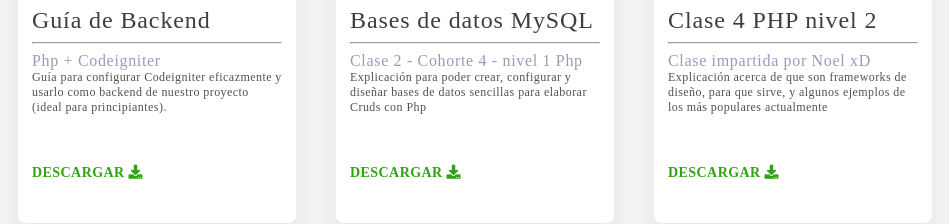
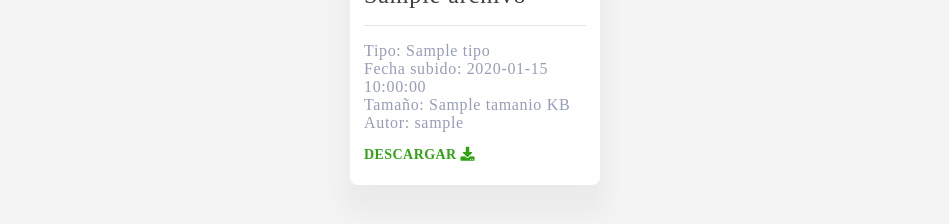
Before and after one commit to Andrealr10/gestor, a CodeIgniter app: the page made by application/views/pages/archivos/archivos.php in a window 1280 px wide. Shown: the part 305-529 px from the top of the page, without its empty margins (165-1114 px from the left). After the commit the page ends 466 px from the top, so only its background shows below. Run offline with CodeIgniter, Linux system fonts and the light colour scheme; tables that the repository leaves empty hold one stand-in row (values such as "Sample post"); the template is opened without the code that fills it: most values are stand-ins (such as "Sample title", 1, 10 or a date in 2020); grey boxes marked "Sample" are stand-in pictures.

Commit message:
cambios al subir archivo

```diff
--- a/application/models/ArchivoModel.php
+++ b/application/models/ArchivoModel.php
@@ -16,7 +16,11 @@ class ArchivoModel extends CI_Model
 
     public function getBySubCategoria($id)
     {
-        $this->db->where('id_subcategoria', $id);
+        $this->db->select('*');
+        $this->db->join('tipo_archivo', 'archivo.id_tipo_archivo = tipo_archivo.id_tipo_archivo');
+        $this->db->join('usuario', 'usuario.id_usuario = archivo.id_usuario');
+        $this->db->where('archivo.id_subcategoria', $id);
+        $this->db->where('archivo.estado', 1);
         return $this->db->get($this->tabla)->result();
     }
     public function insert($datos)
--- a/application/views/pages/archivos/archivos.php
+++ b/application/views/pages/archivos/archivos.php
@@ -1,128 +1,50 @@
 <!DOCTYPE html>
 <html lang="en">
+
 <head>
   <meta charset="UTF-8">
   <meta name="viewport" content="width=device-width, initial-scale=1.0">
   <meta http-equiv="X-UA-Compatible" content="ie=edge">
+  <link rel="stylesheet" href="<?= base_url(); ?>libs/css/bootstrap.min.css">
   <link rel="stylesheet" href="<?= base_url(); ?>libs/css/contenido.css">
   <link rel="stylesheet" href="<?= base_url(); ?>libs/fonts/css/all.css">
   <link href="https://fonts.googleapis.com/icon?family=Material+Icons" rel="stylesheet">
-    <title>Document</title>
+  <title>Archivos</title>
 </head>
+
 <body>
   <!--Establecer maxlenght="21" para los titulos, 34 para subtitulos y 200 para la descripcion-->
   <a href="<?= base_url('subcategoria'); ?>" class="buton"><i class="large material-icons">arrow_back</i></a>
 
   <div class="container">
     <!-- ******************************************************************* -->
+    <?php foreach ($archivos as $archivo) { ?>
     <div class="tarjeta">
       <!-- <img src="https://res.cloudinary.com/ddbxzcb7k/image/upload/v1565102528/dp-01_mxstm3.svg"></img> -->
-          <img width="100px" src="./assets/word.png">
+      <img width="100px" src="<?= $archivo->icono ?>">
       <div class="titulo">
-            <h2>Guía de Backend</h2>
+        <h2><?= $archivo->archivo ?></h2>
         <hr>
-            <div class="subtitulo">Php + Codeigniter</div>
-            <div class="descripcion">Guía para configurar Codeigniter eficazmente y usarlo como backend de nuestro proyecto (ideal para principiantes).</div>
+        <div class="subtitulo">Tipo: <?= $archivo->tipo ?></div>
+        <div class="subtitulo">Fecha subido: <?= $archivo->fecha ?></div>
+        <div class="subtitulo">Tamaño: <?= $archivo->tamanio ?> KB</div>
+        <div class="subtitulo">Autor: <?= $archivo->username ?></div>
+        <!-- <div class="descripcion">Guía para configurar Codeigniter eficazmente y usarlo como backend de nuestro proyecto (ideal para principiantes).</div> -->
       </div>
-
+      <br><br>
       <div class="acciones">
+        <a href="<?= base_url('archivo') ?>/download/PHP/guias/<?= $archivo->archivo ?>">
           <button class="descargar">DESCARGAR <i class="fas fa-download"></i></button>
+        </a>
         <div class="overlay"></div>
         <div class="iconito">
           <i class="fas fa-user fa-2x" style="color:white;"></i>
         </div>
       </div>
     </div>
-      <!-- ******************************************************************* -->
-        <div class="tarjeta">
-          <img width="100px" src="./assets/pdf.png">
-          <div class="titulo">
-            <h2>Bases de datos MySQL</h2>
-            <hr>
-            <div class="subtitulo">Clase 2 - Cohorte 4 - nivel 1 Php</div>
-            <div class="descripcion">Explicación para poder crear, configurar y diseñar bases de datos sencillas para elaborar Cruds con Php</div>
-          </div>
-          <div class="acciones">
-            <button class="descargar">DESCARGAR <i class="fas fa-download"></i></button>
-            <div class="overlay"></div>
-            <div class="iconito">
-              <i class="fas fa-user fa-2x" style="color:white;"></i>
-            </div>
-          </div>
-        </div>
-      <!-- ******************************************************************* -->
-        <div class="tarjeta">
-          <!-- <img src="https://res.cloudinary.com/ddbxzcb7k/image/upload/v1565105907/cpdp-02_kkownp.svg"></img> -->
-          <img width="100px" src="./assets/ppt.png">
-          <div class="titulo">
-            <h2>Clase 4 PHP nivel 2</h2>
-            <hr>
-            <div class="subtitulo">Clase impartida por Noel xD</div>
-            <div class="descripcion">Explicación acerca de que son frameworks de diseño, para que sirve, y algunos ejemplos de los más populares actualmente</div>
-          </div>
-          <div class="acciones">
-            <button class="descargar">DESCARGAR <i class="fas fa-download"></i></button>
-            <div class="overlay"></div>
-            <div class="iconito">
-              <i class="fas fa-user fa-2x" style="color:white;"></i>
-            </div>
-          </div>
-        </div>
-      <!-- ******************************************************************* -->
-        <div class="tarjeta">
-          <!-- <img src="https://res.cloudinary.com/ddbxzcb7k/image/upload/v1565105907/cpdp-02_kkownp.svg"></img> -->
-          <img width="100px" src="./assets/mysql.png">
-          <div class="titulo">
-            <h2>Base de datos para crud</h2>
-            <hr>
-            <div class="subtitulo">Base de datos para el crud de la clase</div>
-            <div class="descripcion">Base de datos para el crud que elaborabamos ahora en la clase de PHP</div>
-          </div>
-          <div class="acciones">
-            <button class="descargar">DESCARGAR <i class="fas fa-download"></i></button>
-            <div class="overlay"></div>
-            <div class="iconito">
-              <i class="fas fa-user fa-2x" style="color:white;"></i>
-            </div>
-          </div>
-        </div>
-      <!-- ******************************************************************* -->
-      <div class="tarjeta">
-        <!-- <img src="https://res.cloudinary.com/ddbxzcb7k/image/upload/v1565105907/cpdp-02_kkownp.svg"></img> -->
-        <img width="100px" src="./assets/html.png">
-        <div class="titulo">
-          <h2>Front-End ejemplo</h2>
-          <hr>
-          <div class="subtitulo">Front-End solo con CSS</div>
-          <div class="descripcion">Front-End que unicamente ha sido creado con Css y Html</div>
-        </div>
-        <div class="acciones">
-          <button class="descargar">DESCARGAR <i class="fas fa-download"></i></button>
-          <div class="overlay"></div>
-          <div class="iconito">
-            <i class="fas fa-user fa-2x" style="color:white;"></i>
-          </div>
-        </div>
-      </div>
-      <!-- ******************************************************************* -->
-      <div class="tarjeta">
-        <!-- <img src="https://res.cloudinary.com/ddbxzcb7k/image/upload/v1565105907/cpdp-02_kkownp.svg"></img> -->
-        <img width="100px" src="./assets/nodejs.png">
-        <div class="titulo">
-          <h2>Node JS guía</h2>
-          <hr>
-          <div class="subtitulo">Teoría y ejemplos básicos</div>
-          <div class="descripcion">Guía de introducción y conceptos básicos para principiantes en Node JS, un útil framework de diseño para páginas web</div>
-        </div>
-        <div class="acciones">
-          <button class="descargar">DESCARGAR <i class="fas fa-download"></i></button>
-          <div class="overlay"></div>
-          <div class="iconito">
-            <i class="fas fa-user fa-2x" style="color:white;"></i>
-          </div>
-        </div>
-      </div>
+    <?php } ?>
     <!-- ******************************************************************* -->
   </div>
 </body>
+
 </html>
--- /dev/null
+++ b/home/uploads/Instalar_oracle.txt
@@ -0,0 +1,2 @@
+segunda opcion instalar solo servidor de bases de datos
+dB de instancia unica
```
Also changed, not shown: application/controllers/Archivo.php (+13 -1 lines), application/controllers/Archivo2.php (+17 -9 lines), application/controllers/Mail.php (added, +70 -0 lines), 1 other file. Lines whose indentation alone changed are shown as unchanged.
